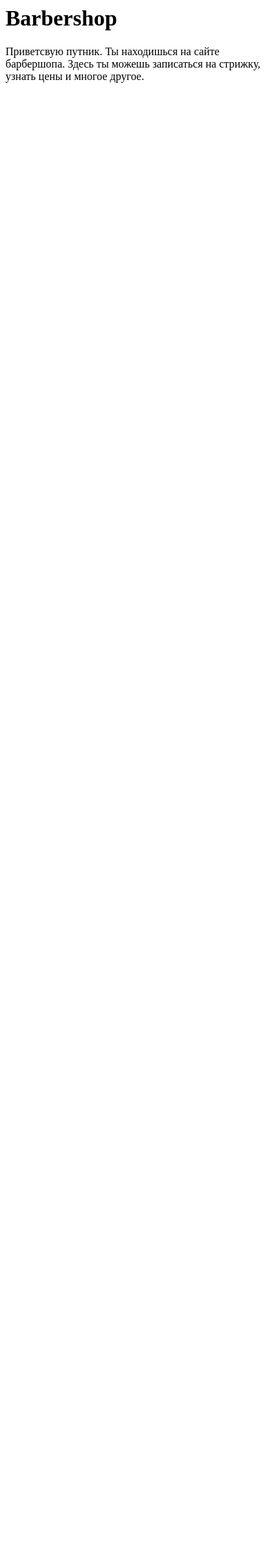
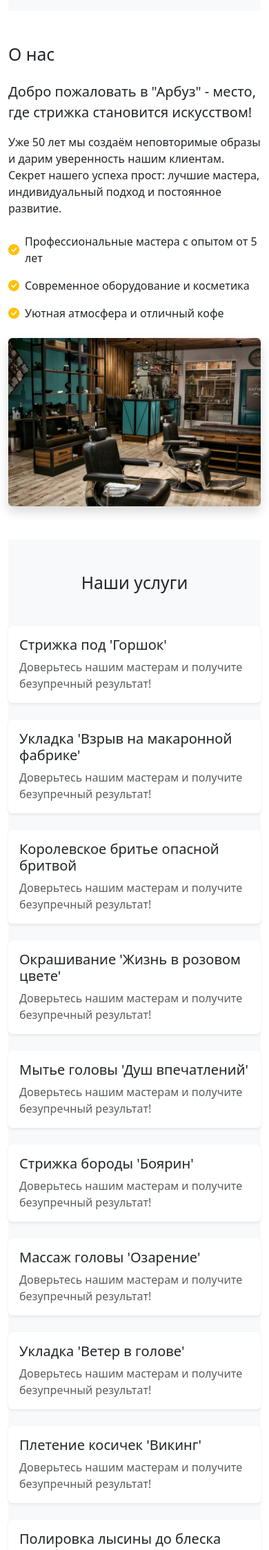
Before and after one commit to VladimirMonin/django_consult_412, a Django app: page / in a window 390 px wide. Shown: the top 2247 px of the page at 69% size. Before the commit the page ends 120 px from the top, so only its background shows below. Run offline with Django 5.2, Linux system fonts and the light colour scheme.

Commit message:
lesson_47: обновлен шаблон landing.html с секциями "О нас", "Услуги", "Мастера" и "Запись" для улучшения пользовательского интерфейса; изменены стили в base.html для лучшей адаптивности.

```diff
--- a/core/templates/core/landing.html
+++ b/core/templates/core/landing.html
@@ -1,35 +1,85 @@
 {% extends "base.html" %}
 {% load static %}
 {% block content %}
-{% comment %}
-Функциональность: Отображение основной информации о барбершопе с блоками-якорями для секций «О нас», «Услуги», «Мастера», «Запись».
+<div class="landing-page">
+    <!-- О нас -->
+    <section id="about" class="py-5">
+        <div class="row align-items-center">
+            <div class="col-md-6">
+                <h2 class="mb-4">О нас</h2>
+                <p class="lead">Добро пожаловать в "Арбуз" - место, где стрижка становится искусством!</p>
+                <p>Уже {{ years_on_market }} лет мы создаём неповторимые образы и дарим уверенность нашим клиентам.
+                   Секрет нашего успеха прост: лучшие мастера, индивидуальный подход и постоянное развитие.</p>
+                <div class="mt-4">
+                    <div class="d-flex align-items-center mb-3">
+                        <i class="bi bi-check-circle-fill text-warning me-2"></i>
+                        <span>Профессиональные мастера с опытом от 5 лет</span>
+                    </div>
+                    <div class="d-flex align-items-center mb-3">
+                        <i class="bi bi-check-circle-fill text-warning me-2"></i>
+                        <span>Современное оборудование и косметика</span>
+                    </div>
+                    <div class="d-flex align-items-center">
+                        <i class="bi bi-check-circle-fill text-warning me-2"></i>
+                        <span>Уютная атмосфера и отличный кофе</span>
+                    </div>
+                </div>
+            </div>
+            <div class="col-md-6">
+                <img src="{% static 'images/barber.webp' %}" alt="О нас" class="img-fluid rounded shadow mt-4">
+            </div>
+        </div>
+    </section>
 
-Мы уже находимся в container / main
-И можем оперировать section - семантическими тегами
+    <!-- Услуги -->
+    <section id="services" class="py-5 bg-light">
+        <h2 class="text-center mb-5">Наши услуги</h2>
+        <div class="row row-cols-1 row-cols-md-3 g-4">
+            {% for service in services %}
+            <div class="col">
+                <div class="card h-100 border-0 shadow-sm">
+                    <div class="card-body">
+                        <h5 class="card-title">{{ service }}</h5>
+                        <p class="card-text text-muted">
+                            Доверьтесь нашим мастерам и получите безупречный результат!
+                        </p>
+                    </div>
+                </div>
+            </div>
+            {% endfor %}
+        </div>
+    </section>
 
-Оформление в черном желтом цвете с белым фоном. Жёлтого немного. Только акценты.
-{% endcomment %}
-<h2>О нас</h2>
-<section>
+    <!-- Мастера -->
+    <section id="masters" class="py-5">
+        <h2 class="text-center mb-5">Наши мастера</h2>
+        <div class="row row-cols-1 row-cols-md-3 g-4">
+            {% for master in masters %}
+            <div class="col">
+                <div class="card h-100 border-0 shadow-sm">
+                    <div class="card-body text-center">
+                        {# Упростили оформление карточки мастера – меньше лишней информации, никаких повторов #}
+                        {% comment %} <div class="rounded-circle overflow-hidden mb-3 mx-auto" style="width: 150px; height: 150px;">
+                            <img src="{% static 'images/master-placeholder.jpg' %}" alt="{{ master.name }}"
+                                 class="img-fluid w-100 h-100 object-fit-cover">
+                        </div> {% endcomment %}
+                        <h5 class="card-title">{{ master.name }}</h5>
+                        <p class="card-text">Профессионал своего дела</p>
+                    </div>
+                </div>
+            </div>
+            {% endfor %}
+        </div>
+    </section>
 
-</section>
-<h2>Услуги</h2>
-<section>
-    {% comment %} Тут Услуги которые подгружаются из нашей "Базы данных" - файла data
-    Секция о том какой классный Барбершоп "Арбуз" на рынке 50 лет, стригли налысо самого Вождя (Какого не уточняем)
-    Используем буллеты , иконки и маркетинговые тексты
-    {% endcomment %}
-</section>
-<h2>Мастера</h2>
-<section>
-    {% comment %} Тут Мастера которые подгружаются из нашей "Базы данных" - файла data
-    Используем BS5 колонки и полосы. Рендерим мастеров по 3 в ряд.
-    {% endcomment %}
-</section>
-<h2>Запись</h2>
-<section>
-    {% comment %} Тут кнопка "Записаться" пока она не будет работать
-    Кнопка в стиле BS5 с иконкой dark
-    {% endcomment %}
-</section>
+    <!-- Запись -->
+    <section id="booking" class="py-5 bg-dark text-center text-light">
+        <h2 class="mb-4">Готовы преобразиться?</h2>
+        <p class="lead mb-4">Запишитесь на приём прямо сейчас и получите скидку 10% на первое посещение!</p>
+        <button class="btn btn-warning btn-lg">
+            <i class="bi bi-calendar-check me-2"></i>
+            Записаться
+        </button>
+    </section>
+</div>
 {% endblock content %}
--- a/core/views.py
+++ b/core/views.py
@@ -4,12 +4,13 @@ from .data import *
 
 
 def landing(request):
-    return HttpResponse(
-        """
-<h1>Barbershop</h1>
-<p>Приветсвую путник. Ты находишься на сайте барбершопа. Здесь ты можешь записаться на стрижку, узнать цены и многое другое.</p>
-"""
-    )
+    context = {
+        "title": "Главная - Барбершоп Арбуз",
+        "services": services, # Из data.py
+        "masters": masters,   # Из data.py
+        "years_on_market": 50
+    }
+    return render(request, "core/landing.html", context)
 
 
 def master_detail(request, master_id):
--- a/templates/base.html
+++ b/templates/base.html
@@ -38,7 +38,8 @@
         {% endblock%}
       </main>
       {% block footer %}
-      <footer class="footer bg-dark text-light mt-auto py-3">
+      <hr>
+      <footer class="footer bg-dark text-light mt-auto mt-5 py-3">
           <div class="container">
               <div class="row mb-3">
                   <div class="col-md-6">
@@ -63,6 +64,7 @@
               </div>
           </div>
       </footer>
+
       {% endblock footer %}
     </div>
 
```
Also changed, not shown: static/images/barber.webp (added).
